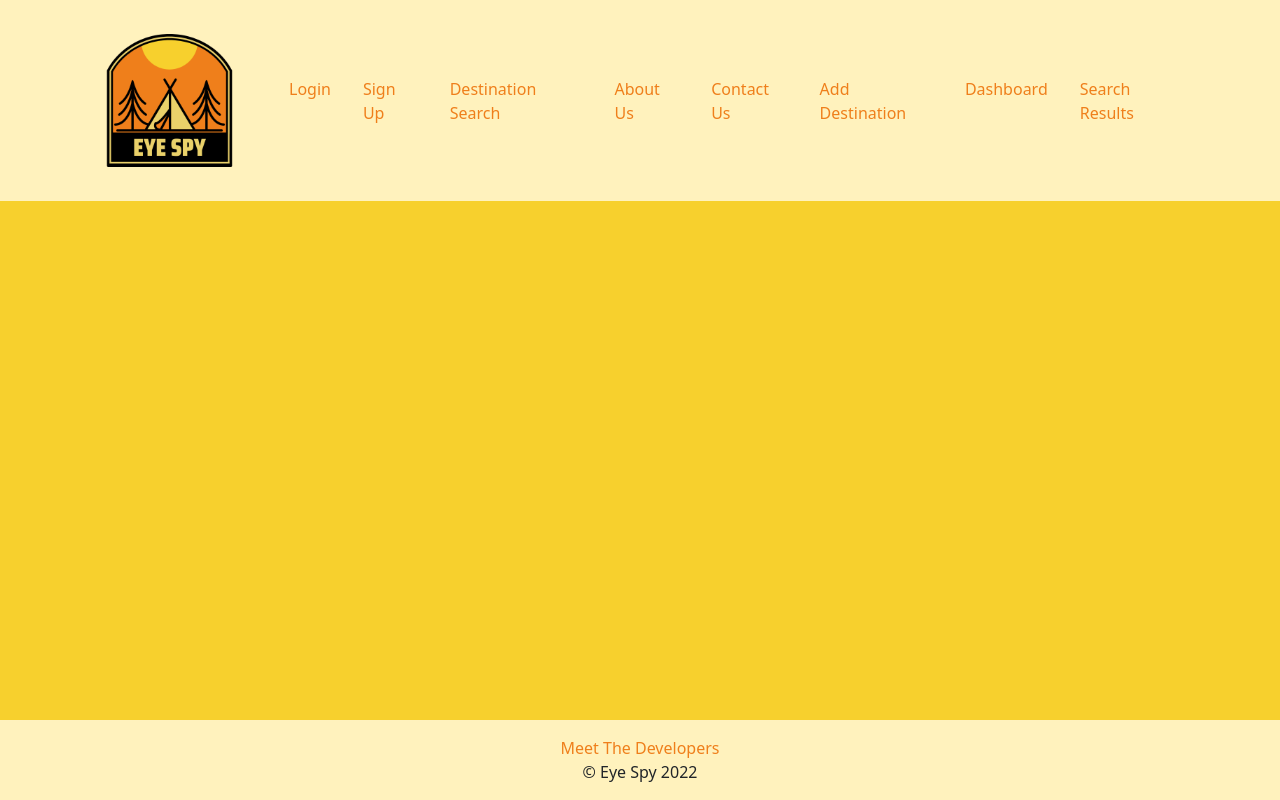
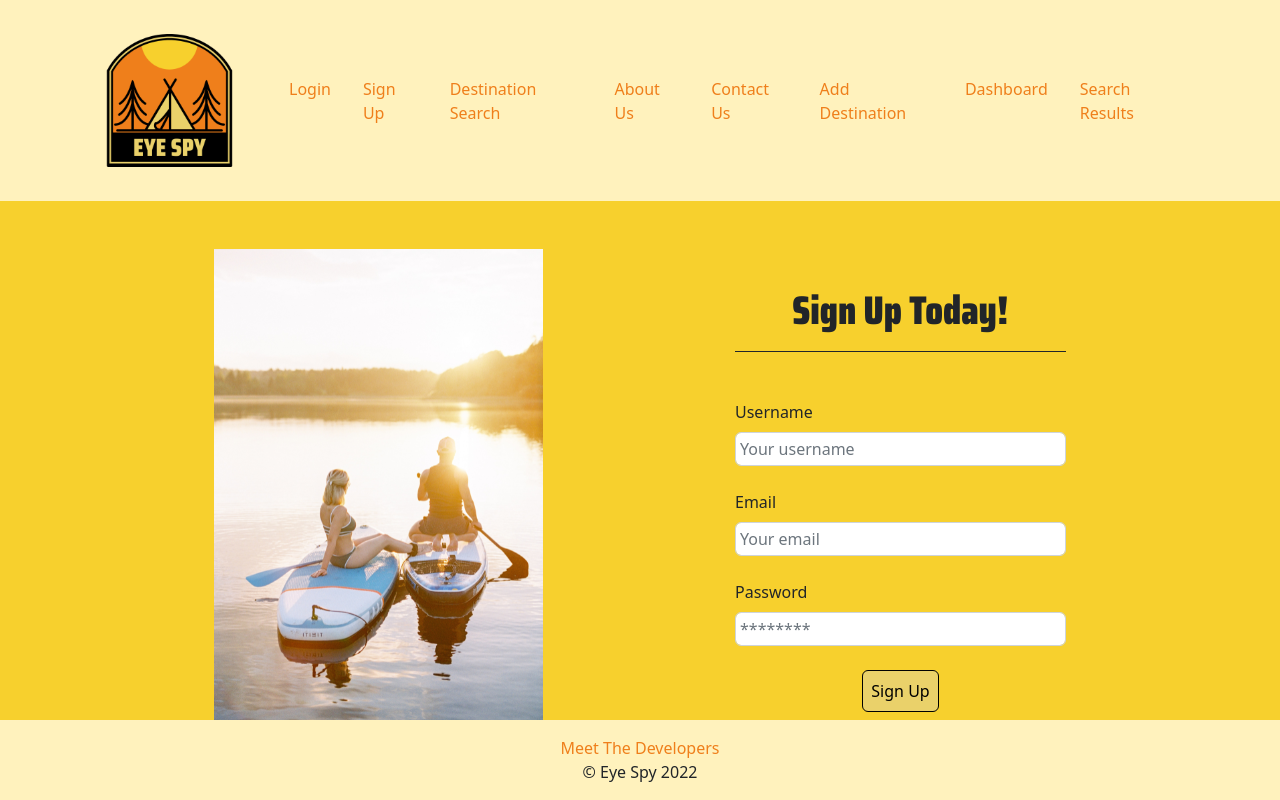
Before and after one commit to CaptainNate/Eye-Spy, a React (Create React App) app in the folder client/: page /sign-up in a window 1280 px wide. Built offline with nearby package versions, Linux system fonts and the light colour scheme.

Commit message:
added sign-up logic

```diff
--- a/client/src/App.js
+++ b/client/src/App.js
@@ -58,7 +58,7 @@ function App() {
               <Route exact path="/" element={<LandingPage />} />
               <Route exact path="/contact-us" element={<Contact />} />
               <Route exact path="/login" element={<Login />} />
-              <Route exact path="/signup" element={<SignUp />} />
+              <Route exact path="/sign-up" element={<SignUp />} />
               <Route exact path="/about-us" element={<AboutUs />} />
               <Route exact path="/activity-search" element={<Search />} />
               <Route exact path="/add-destination" element={<AddDestination />} />
--- a/client/src/pages/Signup.js
+++ b/client/src/pages/Signup.js
@@ -1,50 +1,43 @@
 import React, { useState } from 'react';
-// import { useMutation } from '@apollo/client';
-// import { ADD_USER } from '../utils/mutations';
+import { useMutation } from '@apollo/client';
+import { ADD_USER } from '../utils/mutations';
 
-// import Auth from '../utils/auth';
+import Auth from '../utils/Auth';
 
 import loginImg from "../images/login-signup-img.png";
 
 const SignUp = () => {
-    // const [formState, setFormState] = useState({
-    //     username: "",
-    //     email: "",
-    //     password: "",
-    // });
-    // const [addUser, { error }] = useMutation(ADD_USER);
+    const [formState, setFormState] = useState({
+        username: "",
+        email: "",
+        password: "",
+    });
+    const [addUser, { error }] = useMutation(ADD_USER);
 
-    // const [formState, setFormState] = useState({
-    //     username: '',
-    //     email: '',
-    //     password: '',
-    // });
-    // const [addUser, { error }] = useMutation(ADD_USER);
+    // update state based on form input changes
+    const handleChange = (event) => {
+        const { name, value } = event.target;
 
-    // // update state based on form input changes
-    // const handleChange = (event) => {
-    //     const { name, value } = event.target;
+        setFormState({
+            ...formState,
+            [name]: value,
+        });
+    };
 
-    //     setFormState({
-    //         ...formState,
-    //         [name]: value,
-    //     });
-    // };
+    // submit form
+    const handleFormSubmit = async (event) => {
+        event.preventDefault();
 
-    // // submit form
-    // const handleFormSubmit = async (event) => {
-    //     event.preventDefault();
+        try {
+            const { data } = await addUser({
+                variables: { ...formState },
+            });
 
-    //     try {
-    //         const { data } = await addUser({
-    //             variables: { ...formState },
-    //         });
-
-    //         Auth.login(data.addUser.token);
-    //     } catch (e) {
-    //         console.error(e);
-    //     }
-    // };
+            Auth.login(data.addUser.token);
+        } catch (e) {
+            console.error(e);
+        }
+    };
 
     return (
         <main className="container p-5 mb-5">
@@ -56,7 +49,7 @@ const SignUp = () => {
                 </div>
                 {/* need to add following line to form once mutations are complete */}
                 {/* onSubmit={handleFormSubmit} */}
-                <form className="px-5 mx-5 col">
+                <form className="px-5 mx-5 col" onSubmit={handleFormSubmit}>
                     <div className="d-flex row">
                         <div>
                             <h1 className="mb-5 pb-3 border-bottom border-dark text-center header-font">Sign Up Today!</h1>
@@ -70,8 +63,8 @@ const SignUp = () => {
                                 name="username"
                                 type="text"
                                 id="username"
-                            // value={formState.username}
-                            // onChange={handleChange}
+                                value={formState.username}
+                                onChange={handleChange}
                             />
                         </div>
                         {/* input email */}
@@ -83,8 +76,8 @@ const SignUp = () => {
                                 name="email"
                                 type="email"
                                 id="email"
-                            // value={formState.email}
-                            // onChange={handleChange}
+                                value={formState.email}
+                                onChange={handleChange}
                             />
                         </div>
                         {/* input password */}
@@ -96,8 +89,8 @@ const SignUp = () => {
                                 name="password"
                                 type="password"
                                 id="password"
-                            // value={formState.password}
-                            // onChange={handleChange}
+                                value={formState.password}
+                                onChange={handleChange}
                             />
                         </div>
                         {/* submit login data */}
@@ -109,7 +102,7 @@ const SignUp = () => {
                     </div>
                 </form>
                 {/* catch signup error */}
-                {/* {error && <div>Signup failed</div>} */}
+                {error && <div>Signup failed</div>}
             </div>
         </main>
     );
--- a/client/src/utils/mutations.js
+++ b/client/src/utils/mutations.js
@@ -2,8 +2,8 @@ import { gql } from "@apollo/client";
 
 // need to add mutations for ADD_USER with email and password parts
 export const ADD_USER = gql`
-  mutation addUser($email: String!, $password: String!) {
-    addUser(email: $email, password: $password) {
+  mutation addUser($username: String!, $email: String!, $password: String!) {
+    addUser(username: $username, email: $email, password: $password) {
       token
       user {
         _id
```
